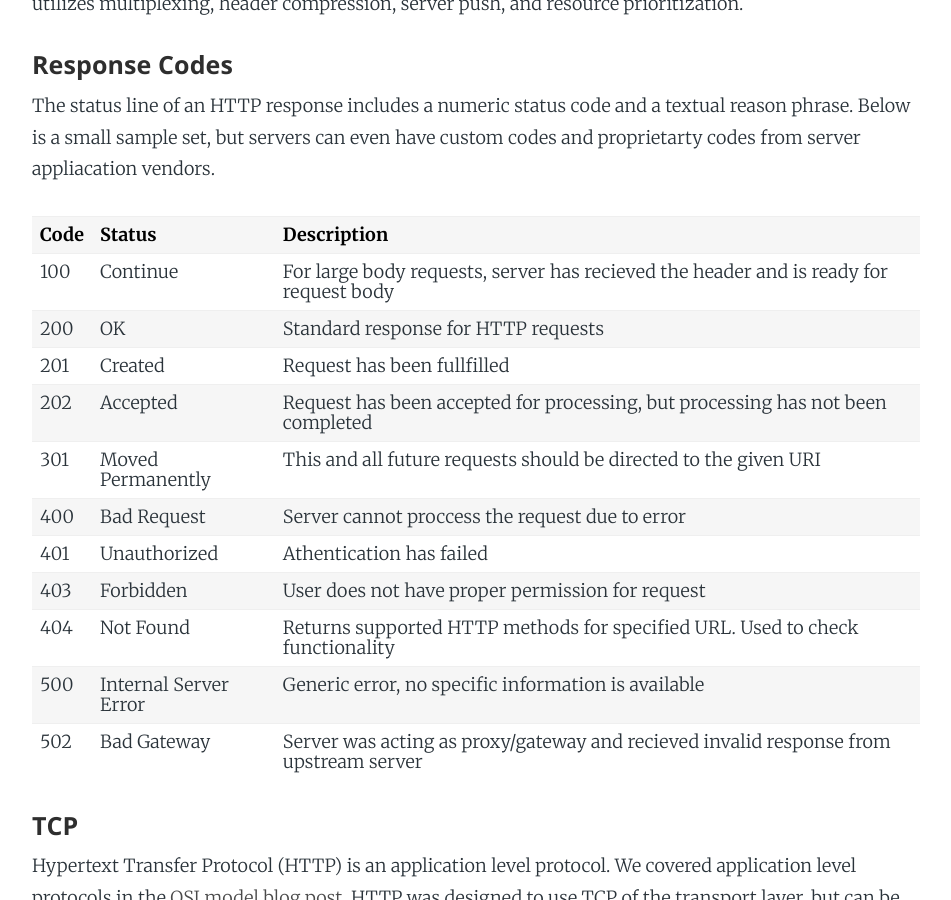
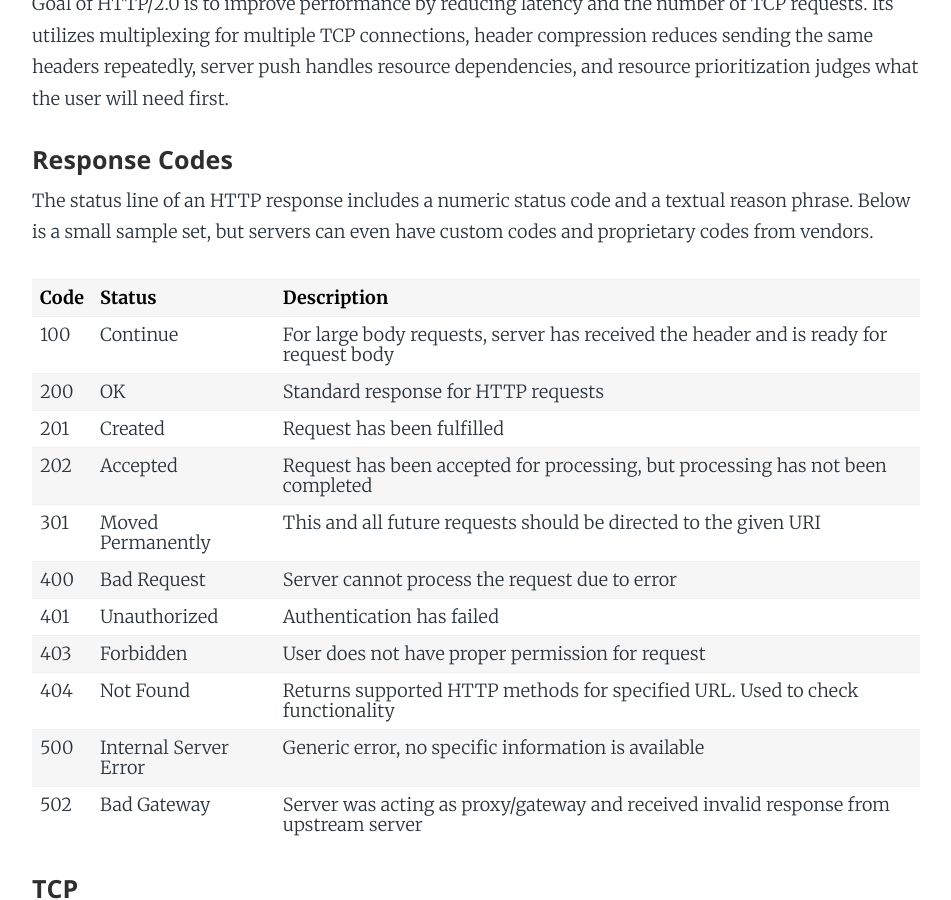
Before and after one commit to Carpk/ShawnKlein, a Jekyll site: the page built from _posts/2016-06-25-guide-to-http.md, in a window 1280 px wide and 900 px high, scrolled down 3556 px. Shown: the whole window, without its empty margins (164-1115 px from the left). Built offline with Jekyll 4.4.1, drawn with Linux system fonts in a browser that asks for light colours; nearby versions of some CDN libraries; some web fonts are replaced; Markdown is read by kramdown in place of the engine named in the settings; some of the changed text lies outside the part shown.

Commit message:
edits to HTTP guide, additional content for REST arch

```diff
--- a/_posts/2016-06-25-guide-to-http.md
+++ b/_posts/2016-06-25-guide-to-http.md
@@ -55,7 +55,7 @@
   </tr>
   <tr>
     <td>TRACE</td>
-    <td>Echoes the recieved request, to see if any changes are made by intermediate servers</td>
+    <td>Echoes the received request, to see if any changes are made by intermediate servers</td>
   </tr>
   <tr>
     <td>OPTIONS</td>
@@ -71,28 +71,25 @@
   </tr>
 </table>
 
-
 ####<a name="uri"></a>URI
 
-A URL is a type of URI. HTTP will use a URL such as `http://www.example.com/` or `ftp://example.com`, to send requests. It includes the prefixes access mechanism, being `http` and `ftp` in our examples.
+A URL is a type of URI. HTTP will use a URL such as `http://www.example.com/` or `ftp://example.com`, to send requests. It includes a prefixed *access mechanism*, being `http` and `ftp` in our examples.
 
-A URN is also a type of URI, although it is much simplier as it only refers to the name of a resource `example.com` `urn:isbn:0451450523`. As you can see, there is no application layer protocols associated in these examples.
+A URN is also a type of URI, although it is much simpler as it only refers to the name of a resource `example.com` or `urn:isbn:0451450523`. As you can see, there is no application layer protocols associated in these examples.
 
-URIs are used
+Now that we have an overview of different types of URIs, we can now say that URIs are a string of characters that are used to identify a resource.
 
 ####<a name="versions"></a>Protocol Versions
 
-Intro to protocol versions
-The first version was documentated in 1991.
+HTTP went through different versions starting from 1991, when HTTP/0.9 was first documented.
 
 ##### HTTP/0.9
 
-Was a simple protocol for raw data transfer. Connection is closed after a single request/response pair
-
+Simple protocol for raw data transfer. Connection is closed after a single request/response pair
 
 ##### HTTP/1.0
 
-Improved the protocol by allowing messages to be in the format of MIME-like messages, contain metainformation about the data transferred and modifiers on the request/response semantics. Connection is still closed after a single request/response pair
+Improved the protocol by allowing messages to be in the format of MIME-like messages, contain meta-information about the data transferred and modifiers on the request/response semantics. Connection is still closed after a single request/response pair
 
 ##### HTTP/1.1
 
@@ -100,11 +97,11 @@
 
 ##### HTTP/2.0
 
-Goal of HTTP/2.0 is to improve performance by reducing latency and the number of TCP requests. Its utilizes multiplexing, header compression, server push, and resource prioritization.
+Goal of HTTP/2.0 is to improve performance by reducing latency and the number of TCP requests. Its utilizes multiplexing for multiple TCP connections, header compression reduces sending the same headers repeatedly, server push handles resource dependencies, and resource prioritization judges what the user will need first.
 
 ####<a name="codes"></a>Response Codes
 
-The status line of an HTTP response includes a numeric status code and a textual reason phrase. Below is a small sample set, but servers can even have custom codes and proprietarty codes from server appliacation vendors.
+The status line of an HTTP response includes a numeric status code and a textual reason phrase. Below is a small sample set, but servers can even have custom codes and proprietary codes from vendors.
 
 <table style="width:100%">
   <tr>
@@ -115,7 +112,7 @@
   <tr>
     <td>100</td>
     <td>Continue</td>
-    <td>For large body requests, server has recieved the header and is ready for request body</td>
+    <td>For large body requests, server has received the header and is ready for request body</td>
   </tr>
   <tr>
     <td>200</td>
@@ -125,7 +122,7 @@
   <tr>
     <td>201</td>
     <td>Created</td>
-    <td>Request has been fullfilled</td>
+    <td>Request has been fulfilled</td>
   </tr>
   <tr>
     <td>202</td>
@@ -140,12 +137,12 @@
   <tr>
     <td>400</td>
     <td>Bad Request</td>
-    <td>Server cannot proccess the request due to error</td>
+    <td>Server cannot process the request due to error</td>
   </tr>
   <tr>
     <td>401</td>
     <td>Unauthorized</td>
-    <td>Athentication has failed</td>
+    <td>Authentication has failed</td>
   </tr>
   <tr>
     <td>403</td>
@@ -165,7 +162,7 @@
   <tr>
     <td>502</td>
     <td>Bad Gateway</td>
-    <td>Server was acting as proxy/gateway and recieved invalid response from upstream server</td>
+    <td>Server was acting as proxy/gateway and received invalid response from upstream server</td>
   </tr>
 </table>
 
@@ -187,7 +184,7 @@
 
 #### Sessions
 
-HTTP is a stateless protocol, that is depenant on a stateful TCP protocol, which relies on IP that is also stateless. Stateless protocols treat requests an independant transactions unrelated to any previous requests. HTTP follows the RESTful archetechture, while TCP maintains state in the form of window size for data transmission. With HTTP being stateless, a web client can hold information in cookies or session IDs, such as anthentication credentials to keep a session but still be stateless.
+HTTP is a stateless protocol, that is dependent on a stateful TCP protocol, which relies on IP that is also stateless. Stateless protocols treat requests an independent transactions unrelated to any previous requests. HTTP follows the RESTful architecture, while TCP maintains state in the form of window size for data transmission. With HTTP being stateless, a web client can hold information in cookies or session IDs, such as authentication credentials to keep a session but still be stateless.
 
 #### Encryption
 
```
Also changed, not shown: other parts of _posts/2016-06-25-guide-to-http.md (+4 -4 lines), _posts/2016-06-08-the-rest-architecture.md (+2 -2 lines).
